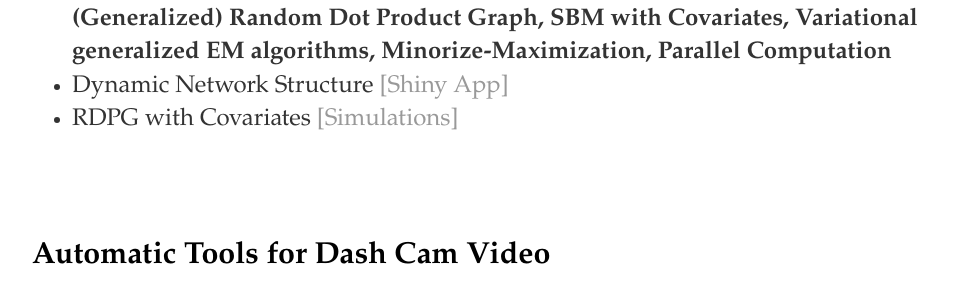
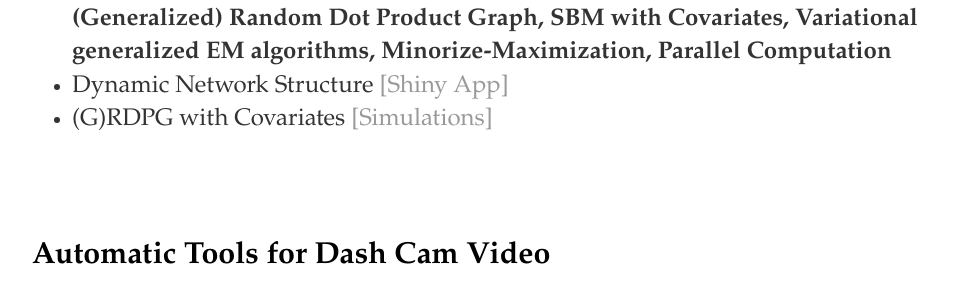
Before and after one commit to CongM/CongM.github.io, a Jekyll site: the page built from research/index.html, in a window 1280 px wide and 900 px high, scrolled down 389 px. Shown: the part 152-449 px from the top of the window, without its empty margins (160-1116 px from the left). Built offline with Jekyll 4.4.1, drawn with Linux system fonts in a browser that asks for light colours; part of the change alters nothing that is shown.

```diff
--- a/research/index.html
+++ b/research/index.html
@@ -12,7 +12,7 @@ title: Cong Mu's Homepage
 		<li>Built network models that could be scaled to analyze large networks; estimated and simulated network formation models using high performance computing; developed R package with research purposes such as identifying the community structure, influence of nodes on core-periphery</li>
 		<li>Key words: <b>Hierarchical Exponential-Family Random Graph Models, (Generalized) Random Dot Product Graph, SBM with Covariates, Variational generalized EM algorithms, Minorize-Maximization, Parallel Computation</b></li>
 		<li>Dynamic Network Structure <a href="https://cong.shinyapps.io/ChinaNetwork" target="_blank">[Shiny App]</a></a></li>
-		<li>RDPG with Covariates <a href="/research/Simulation_RDPGwithCovariates_Simple.pdf" target="_blank">[Simulations]</a></a></li>
+		<li>(G)RDPG with Covariates <a href="/research/Simulation_GRDPGwithCovariates_Simple.pdf" target="_blank">[Simulations]</a></a></li>
 	</ul>
   <br><br>
   <h4>Automatic Tools for Dash Cam Video</h4>
```
